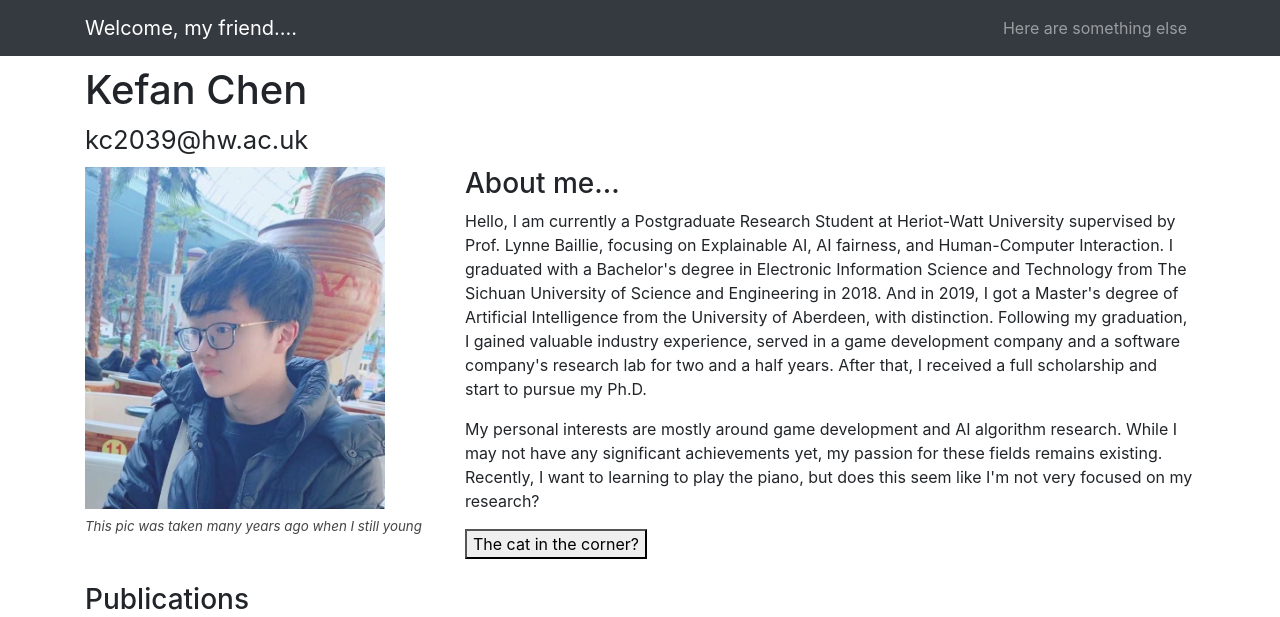
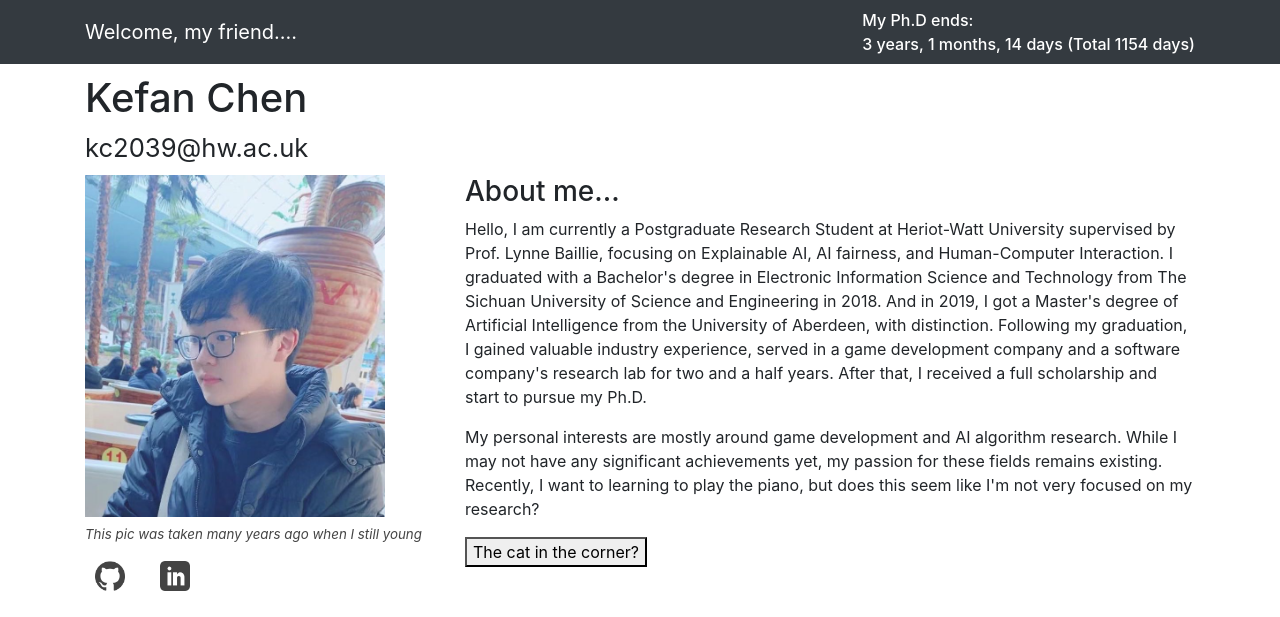
Before and after one commit to cat-loves-donuts/cat-loves-donuts.github.io, a Jekyll site: the page built from _pages/home.md, in a window 1280 px wide. Shown: the top 617 px of the page. Built offline with Jekyll 4.4.1, drawn with Linux system fonts in a browser that asks for light colours; some of the changed text lies outside the part shown.

Commit message:
add:project cards and icons

```diff
--- a/_includes/navbar.html
+++ b/_includes/navbar.html
@@ -21,7 +21,7 @@
             </a>
           </li>
           <li class="nav-item">
-            <a class="nav-link" href="#">Here are something else</a>
+            <div id="countdown" style="color: rgb(255, 255, 255); font-size: medium; font-weight: 500;"></div>
         </ul>
       </div>
     </div>
--- a/_includes/welcome.html
+++ b/_includes/welcome.html
@@ -8,10 +8,21 @@
 
 <div class="row">
   <div class="col-md-4">
-    <img class="img-fluid" src="/assets/the_only_selfie.jpg" alt="" width="300"/>
-    <p class="mt-2" style="color: #444; font-style: italic; font-size: smaller;">
-      This pic was taken many years ago when I still young
-    </p>
+    <div class="row" style="margin-left: 0px;">
+      <img class="img-fluid" src="/assets/the_only_selfie.jpg" alt="" width="300"/>
+      <p class="mt-2" style="color: #444; font-style: italic; font-size: smaller;">
+        This pic was taken many years ago when I still young
+      </p>
+    </div>
+    <div class="row" style="margin-left: 0px;">
+      <a href="https://github.com/cat-loves-donuts" style="height: 30px; width: 30px; margin-left: 10px;">
+        <img src="/assets/github_icon.png" alt="" style="height: 30px;">
+      </a>
+      <a href="https://www.linkedin.com/in/kefan-chen-24387417b/" style="height: 30px; width: 30px; margin-left: 35px;">
+        <img src="/assets/linkedin_icon.png" alt="" style="height: 30px;">
+      </a>
+
+    </div>
   </div>
   <div class="col-md-8">
     <h3>About me...</h3>
@@ -22,7 +33,7 @@
       My personal interests are mostly around game development and AI algorithm research. While I may not have any significant achievements yet, my passion for these fields remains existing. Recently, I want to learning to play the piano, but does this seem like I'm not very focused on my research?
     </p>
     <button id="toggleButton">The cat in the corner?</button>
-    <p id="hiddenText" class="hidden">BTW, in the bottom right corner is my cat, named "One Thousand and Five Hundred" (due to an unexpected vet bill of 1,500 yuan on the day I found him, after he scratched me). He's quite fat now, around 6kg. But, if you like, please feed him a donut, he won't gain any more weight here!
+    <p id="hiddenText" class="hidden">BTW, in the bottom right corner is my cat, named "Yi Qian Wu" (due to an unexpected Rabies vaccine cost of 1,500 yuan on the day I found him, after he scratched me). He's quite fat now, around 6kg. But, if you like, please feed him a donut, he won't gain any more weight here!
     </p>
   </div>
 </div>
@@ -32,13 +43,36 @@
 
 <h3 class="my-4">Projects</h3>
 <div class="row">
-  <div class="col-3">
-    <img class="img-fluid" src="/assets/working.gif" alt=""/>
+  <div class="col-4">
+    <div class="card shadow h-100 course_card">
+      <img src="/assets/LOGO_PRIME.png" class="card-img-top course_card_img">
+      <div class="card-body pb-0">
+        <h5 class="card-title course_title">
+          PRIME
+        </h5>
+        <p class="mb-2 text-truncate-2 course_details">Protecting Minority Ethnic Communities Online (PRIME)</p>
+      </div>
+    </div>
   </div>
-  <div class="col-3">
-
+  <div class="col-4">
+      <div class="card shadow h-100 course_card">
+        <img src="/assets/no_pic_yet.png" class="card-img-top course_card_img">
+        <div class="card-body pb-0">
+          <h5 class="card-title course_title">
+            GNN for Recommendation System with Fairness and Safety
+          </h5>
+          <p class="mb-2 text-truncate-2 course_details">Researching on more fairness and safty Recommendation System based on Graph Neural Networks</p>
+        </div>
+      </div>
   </div>
-  <div class="col-3">
+  <div class="col-4">
 
   </div>
 </div>
+
+
+<h3 class="my-4">Other things</h3>
+<div class="col-md-4">
+  <img class="img-fluid" src="/assets/working.gif" alt=""/>
+
+</div>
--- a/_layouts/defualt_page.html
+++ b/_layouts/defualt_page.html
@@ -14,6 +14,32 @@
   .hidden {
     display: none;
   }
+
+  .course_card{
+    border-radius: 0.5rem;
+  }
+
+  .course_card_img{
+      border-top-left-radius: 0.5rem;
+      border-top-right-radius: 0.5rem;
+      height: 120px;
+  }
+
+  .course_title{
+    font-size: 20px;
+      font-weight: 600;
+  }
+
+  .course_details{
+      font-size: 16px;
+      color: #585858;
+  }
+
+  .course_card_footer{
+      padding: 1rem 1.5rem;
+      border-top: 1px solid #ecebf1;
+  }
+
 </style>
 <html lang="en">
   {% include header.html %}
@@ -73,9 +92,25 @@
           } else {
               hiddenText.classList.add("hidden");
               toggleButton.textContent = "The cat in the corner?";
-    }
-});
+          }
+      });
 
+
+      // Time counter
+      const targetDate = new Date("2026-12-31T00:00:00Z");
+      function updateCountdown() {
+        const currentDate = new Date();
+        const timeRemaining = targetDate - currentDate;
+        const years = Math.floor(timeRemaining / (365 * 24 * 60 * 60 * 1000));
+        const months = Math.floor((timeRemaining % (365 * 24 * 60 * 60 * 1000)) / (30 * 24 * 60 * 60 * 1000));
+        const days = Math.floor((timeRemaining % (30 * 24 * 60 * 60 * 1000)) / (24 * 60 * 60 * 1000));
+        const totalDays = Math.floor(timeRemaining / (24 * 60 * 60 * 1000));
+
+        const countdownElement = document.getElementById("countdown");
+        countdownElement.innerHTML = `My Ph.D ends:<br> ${years} years, ${months} months, ${days} days (Total ${totalDays} days)`;
+        setTimeout(updateCountdown, 1000);
+      }
+      updateCountdown();
 
 
 
```
Also changed, not shown: other parts of _layouts/defualt_page.html (+2 -9 lines), _layouts/bibtext.html (+11 -1 lines), _layouts/project_details.html (added), assets/LOGO_PRIME.png (added), assets/github_icon.png (added), assets/linkedin_icon.png (added), assets/no_pic_yet.png (added).
